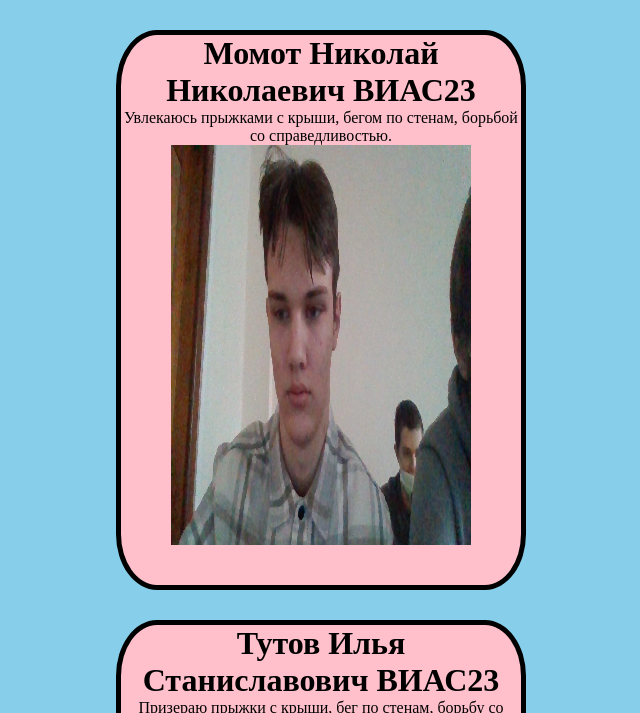
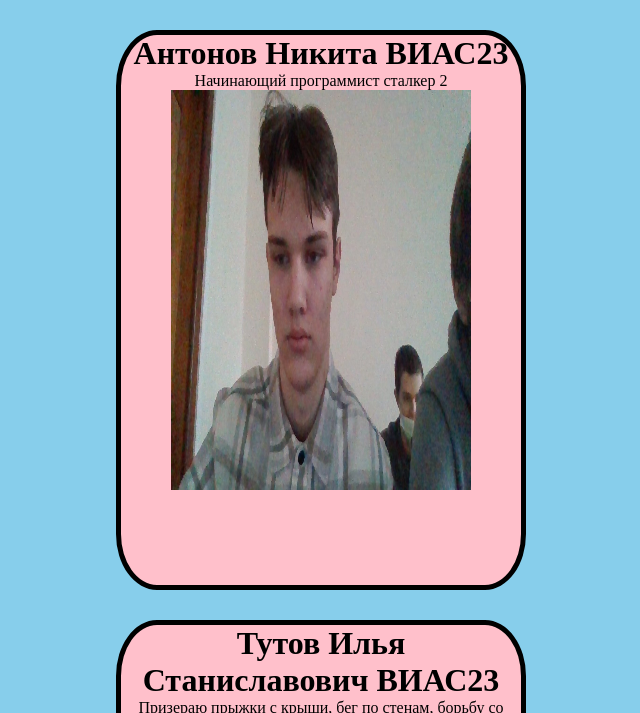
Before and after one commit to momontenok/VIAS23, a plain HTML site: page index.html in a window 1280 px wide. Shown: the part 1180-1893 px from the top of the page, without its empty margins (319-959 px from the left). Drawn offline with Linux system fonts and the light colour scheme.

Commit message:
Update index.html

```diff
--- a/index.html
+++ b/index.html
@@ -21,8 +21,8 @@
     </div>
 
       	<div class="profile">
-  	<h1>Момот Николай Николаевич ВИАС23</h1>
-  	<p>Увлекаюсь прыжками с крыши, бегом по стенам, борьбой со справедливостью.</p>
+  	<h1>Антонов Никита ВИАС23</h1>
+  	<p>Начинающий программист сталкер 2</p>
   	<img src="img/nikita.jpg">
 
     </div>
```
